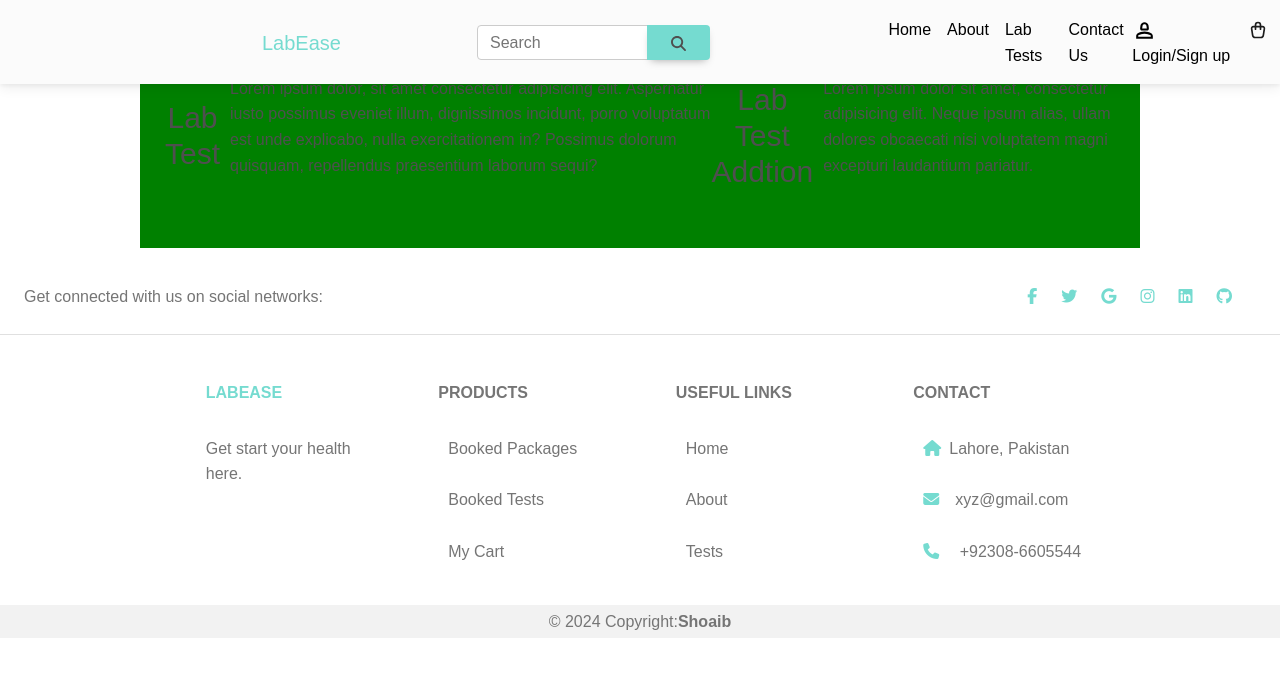
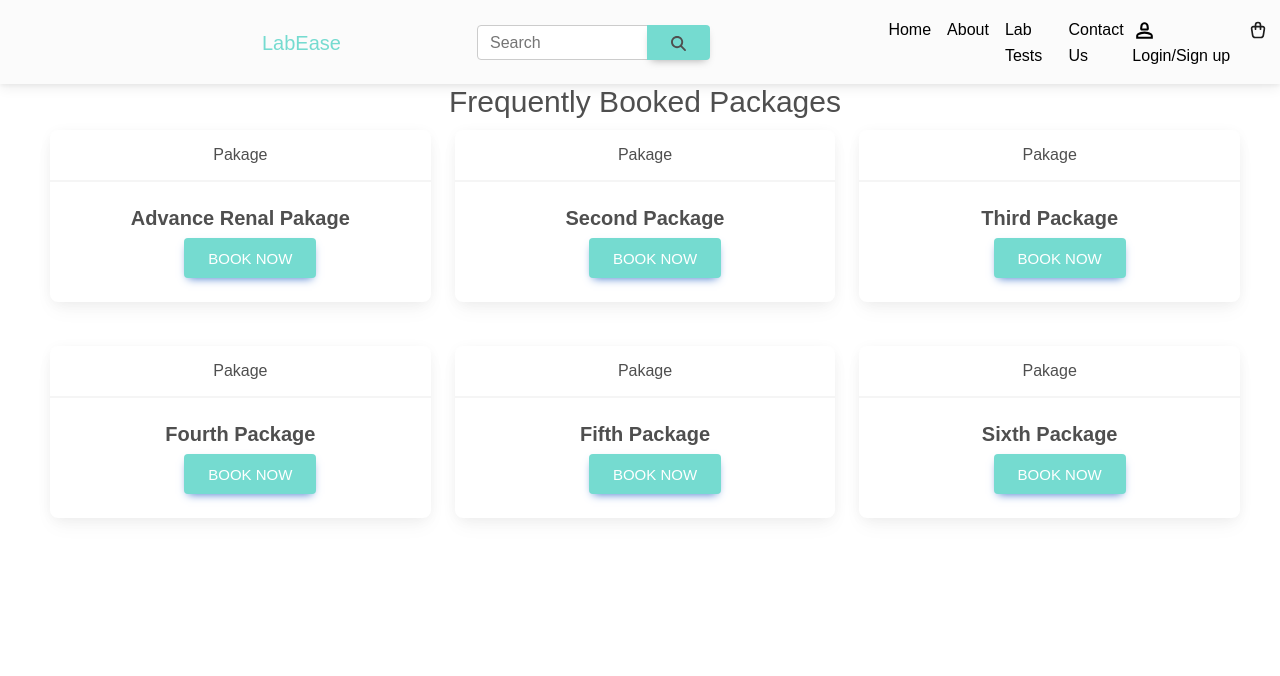
Before and after one commit to malih753/fyp-project, a React (Vite) app in the folder clientSide/: page /test in a window 1280 px wide. Shown: the top 676 px of the page. Built offline with nearby package versions, Linux system fonts and the light colour scheme.

Commit message:
add the form styles

```diff
--- a/clientSide/src/Cart/Cart.jsx
+++ b/clientSide/src/Cart/Cart.jsx
@@ -121,7 +121,7 @@ const Cart = () => {
               <p style={{ paddingLeft: "60px", paddingBottom: "20px" }}> Lorem ipsum dolor dolor sit amet dolor sit amet.</p>
             </div>
           </div>
-          <DownloadPDFButton/>
+          <DownloadPDFButton />
         </div>
         <div className="right-div">
           <div className='booking-details'>
@@ -129,23 +129,69 @@ const Cart = () => {
             <p>Lorem ipsum dolor sit amet consectetur adipisicing elit. Natus, ab.</p>
           </div>
           <form onSubmit={handleSubmit}>
-            <input type="text" name="name" value={formData.name} onChange={handleChange} placeholder="Name" />
-            <input type="text" name="age" value={formData.age} onChange={handleChange} placeholder="Age" />
-            <select name="gender" value={formData.gender} onChange={handleChange}>
-              <option value="">Select gender</option>
-              <option value="male">Male</option>
-              <option value="female">Female</option>
-              <option value="other">Other</option>
-            </select>
-            <input type="text" name="address" value={formData.address} onChange={handleChange} placeholder="Address" />
-            <input type="text" name="city" value={formData.city} onChange={handleChange} placeholder="City" />
-            <input type="text" name="phone_no" value={formData.phone_no} onChange={handleChange} placeholder="Phone Number" />
-            <input type="text" name="zip" value={formData.zip} onChange={handleChange} placeholder="Zip Code" />
-            <input type="text" name="state" value={formData.state} onChange={handleChange} placeholder="State" />
-            <input type="text" name="street" value={formData.street} onChange={handleChange} placeholder="Street" />
-            <input type="text" name="country" value={formData.country} onChange={handleChange} placeholder="Country" />
-            <input type="email" name="email" value={formData.email} onChange={handleChange} placeholder="Email" />
-            <button type="submit">Submit</button>
+            <div style={{ display: 'flex', justifyContent: 'space-evenly', marginBottom: 30 }}>
+              <div>
+                <span style={{ color: '#75dbd0', marginLeft: 9, fontWeight: 'bold' }}>Name </span><br></br>
+                <input type="text" name="name" value={formData.name} onChange={handleChange} placeholder="Name" style={{ padding: 9, borderColor: 'white', borderRadius: 10 }} />
+              </div>
+              <div>
+                <span style={{ color: '#75dbd0', marginLeft: 9, fontWeight: 'bold' }}>Age </span><br></br>
+                <input type="text" name="age" value={formData.age} onChange={handleChange} placeholder="Age" style={{ padding: 9, borderColor: 'white', borderRadius: 10 }} />
+              </div>
+
+            </div>
+            <div>
+              <span style={{ color: '#75dbd0', marginLeft: 9, fontWeight: 'bold', marginLeft: 110 }}>Select Gender</span><br></br>
+              <select name="gender" value={formData.gender} onChange={handleChange} style={{ marginLeft: 110, width: 540, height: 40, marginBottom: 30, borderColor: 'white', padding: 9, borderRadius: 10 }}>
+                <option value="">Select gender</option>
+                <option value="male">Male</option>
+                <option value="female">Female</option>
+                <option value="other">Other</option>
+              </select>
+            </div>
+            <div style={{ display: 'flex', justifyContent: 'space-evenly', marginBottom: 30 }}>
+              <div>
+                <span style={{ color: '#75dbd0', marginLeft: 9, fontWeight: 'bold' }}>Address</span><br></br>
+                <input type="text" name="address" value={formData.address} onChange={handleChange} placeholder="Address" style={{ padding: 9, borderColor: 'white', borderRadius: 10 }} />
+              </div>
+              <div>
+                <span style={{ color: '#75dbd0', marginLeft: 9, fontWeight: 'bold' }}>City</span><br></br>
+                <input type="text" name="city" value={formData.city} onChange={handleChange} placeholder="City" style={{ padding: 9, borderColor: 'white', borderRadius: 10 }} />
+              </div>
+            </div>
+            <div style={{ display: 'flex', justifyContent: 'space-evenly', marginBottom: 30 }}>
+              <div>
+                <span style={{ color: '#75dbd0', marginLeft: 9, fontWeight: 'bold' }}>Phone No</span><br></br>
+                <input type="text" name="phone_no" value={formData.phone_no} onChange={handleChange} placeholder="Phone Number" style={{ padding: 9, borderColor: 'white', borderRadius: 10 }} />
+              </div>
+              <div>
+                <span style={{ color: '#75dbd0', marginLeft: 9, fontWeight: 'bold' }}>Zip Code</span><br></br>
+                <input type="text" name="zip" value={formData.zip} onChange={handleChange} placeholder="Zip Code" style={{ padding: 9, borderColor: 'white', borderRadius: 10 }} />
+              </div>
+            </div>
+            <div style={{ display: 'flex', justifyContent: 'space-evenly', marginBottom: 30 }}>
+              <div>
+                <span style={{ color: '#75dbd0', marginLeft: 9, fontWeight: 'bold' }}>City</span><br></br>
+                <input type="text" name="state" value={formData.state} onChange={handleChange} placeholder="State" style={{ padding: 9, borderColor: 'white', borderRadius: 10 }} />
+              </div>
+              <div>
+                <span style={{ color: '#75dbd0', marginLeft: 9, fontWeight: 'bold' }}>City</span><br></br>
+                <input type="text" name="street" value={formData.street} onChange={handleChange} placeholder="Street" style={{ padding: 9, borderColor: 'white', borderRadius: 10 }} />
+              </div>
+            </div>
+            <div style={{ display: 'flex', justifyContent: 'space-evenly', marginBottom: 30 }}>
+              <div>
+                <span style={{ color: '#75dbd0', marginLeft: 9, fontWeight: 'bold' }}>Country</span><br></br>
+                <input type="text" name="country" value={formData.country} onChange={handleChange} placeholder="Country" style={{ padding: 9, borderColor: 'white', borderRadius: 10 }} />
+              </div>
+              <div>
+                <span style={{ color: '#75dbd0', marginLeft: 9, fontWeight: 'bold' }}>Email</span><br></br>
+                <input type="email" name="email" value={formData.email} onChange={handleChange} placeholder="Email" style={{ padding: 9, borderColor: 'white', borderRadius: 10 }} />
+              </div>
+            </div>
+            <button type="submit" style={{
+              width: 540, marginLeft: 110,backgroundColor:'#75dbd0',borderColor:'white',padding:10,borderRadius:50,marginTop:40
+            }}>Submit</button>
           </form>
 
         </div>
--- a/clientSide/src/pages/LabTest.jsx
+++ b/clientSide/src/pages/LabTest.jsx
@@ -2,27 +2,89 @@ import react from 'react'
 import "./labTest.css";
 import Header from '../components/Header';
 import Footer from '../components/Footer';
+import {
+  MDBBtn,
+  MDBIcon,
+  MDBTooltip,
+  MDBCard,
+  MDBCardHeader,
+  MDBCardBody,
+  MDBCardTitle,
+} from "mdb-react-ui-kit";
 
 const LabTest = () => {
   return (
     <div>
     <Header/>
-    <div className='test-div-1'>
+    <div style={{marginRight:40,marginLeft:50}}>
       <h2>Lab Test</h2>
-      <p>
-        Lorem ipsum dolor, sit amet consectetur adipisicing elit.
-        Aspernatur iusto possimus eveniet illum, dignissimos incidunt, porro voluptatum est unde explicabo,
-        nulla exercitationem in? Possimus dolorum quisquam, repellendus praesentium laborum sequi?
-      </p>
-      <h2>Lab Test Addtion</h2>
-      <p>
-        Lorem ipsum dolor sit amet, consectetur adipisicing elit. Neque ipsum alias,
-         ullam dolores obcaecati nisi voluptatem magni excepturi laudantium pariatur.
-      </p>
+      <div className="heading">
+            <h2>Frequently Booked Packages</h2>
+          </div>
+          <div className="row row-cols-1 row-cols-md-3 g-4">
+            <div className="col">
+              <MDBCard alignment="center">
+                <MDBCardHeader >Pakage</MDBCardHeader>
+                <MDBCardBody>
+                  <MDBCardTitle>Advance Renal Pakage</MDBCardTitle>
+                  <MDBBtn href="#" className="custom-btn">Book Now</MDBBtn>
+                </MDBCardBody>
+              </MDBCard>
+            </div>
+            <div className="col">
+              <MDBCard alignment="center">
+                <MDBCardHeader>Pakage</MDBCardHeader>
+                <MDBCardBody>
+                  <MDBCardTitle>Second Package</MDBCardTitle>
+                  <MDBBtn href="#" className="custom-btn">Book Now</MDBBtn>
+                </MDBCardBody>
+              </MDBCard>
+            </div>
+            <div className="col">
+              <MDBCard alignment="center">
+                <MDBCardHeader>Pakage</MDBCardHeader>
+                <MDBCardBody>
+                  <MDBCardTitle>Third Package</MDBCardTitle>
+                  <MDBBtn href="#" className="custom-btn">Book Now</MDBBtn>
+                </MDBCardBody>
+              </MDBCard>
+            </div>
+          </div>
+          <div className="mb-4"></div>
+          <div className="row row-cols-1 row-cols-md-3 g-4">
+            <div className="col">
+              <MDBCard alignment="center">
+                <MDBCardHeader>Pakage</MDBCardHeader>
+                <MDBCardBody>
+                  <MDBCardTitle>Fourth Package</MDBCardTitle>
+                  <MDBBtn href="#" className="custom-btn">Book Now</MDBBtn>
+                </MDBCardBody>
+              </MDBCard>
+            </div>
+            <div className="col">
+              <MDBCard alignment="center">
+                <MDBCardHeader>Pakage</MDBCardHeader>
+                <MDBCardBody>
+                  <MDBCardTitle>Fifth Package</MDBCardTitle>
+                  <MDBBtn href="#" className="custom-btn">Book Now</MDBBtn>
+                </MDBCardBody>
+              </MDBCard>
+            </div>
+
+            <div className="col">
+              <MDBCard alignment="center">
+                <MDBCardHeader>Pakage</MDBCardHeader>
+                <MDBCardBody>
+                  <MDBCardTitle>Sixth Package</MDBCardTitle>
+                  <MDBBtn href="#" className="custom-btn">Book Now</MDBBtn>
+                </MDBCardBody>
+              </MDBCard>
+            </div>
+          </div>
 
 
     </div>
-    <Footer/>
+
     </div>
   )
 }
```
